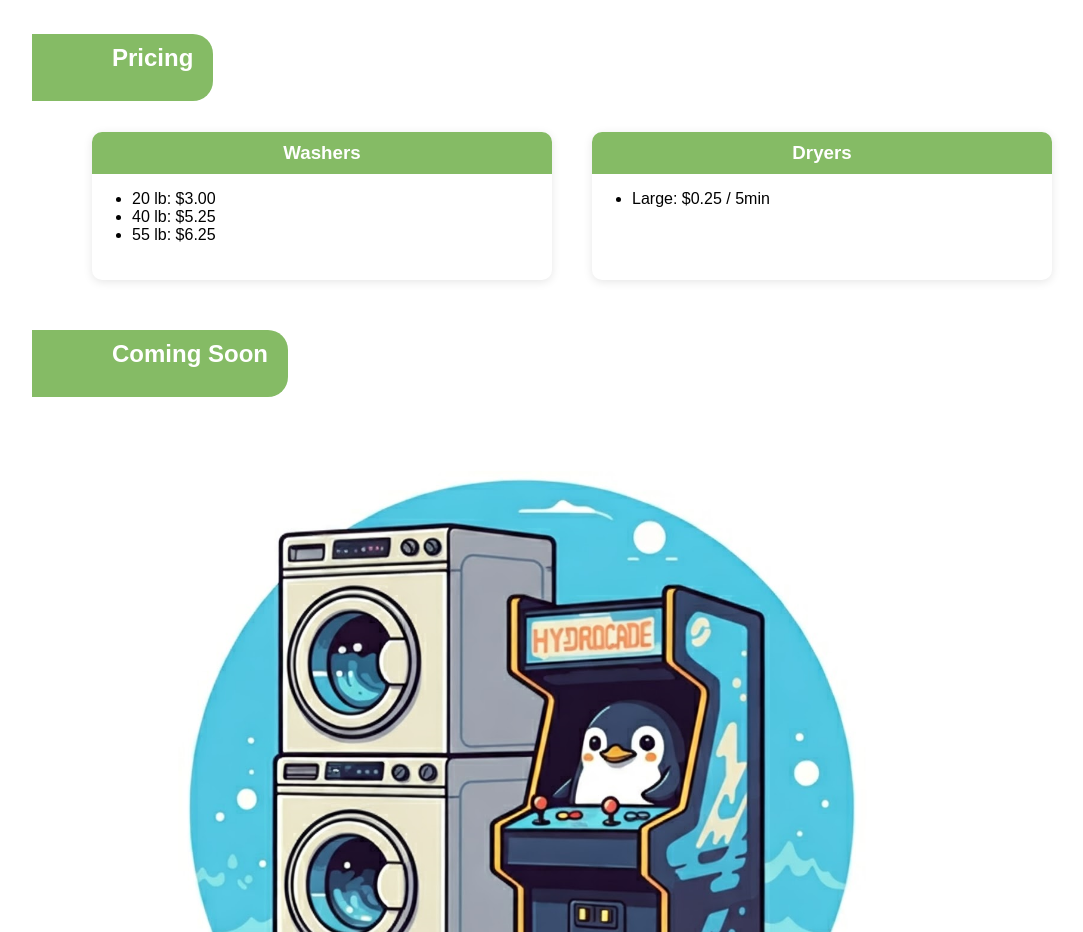
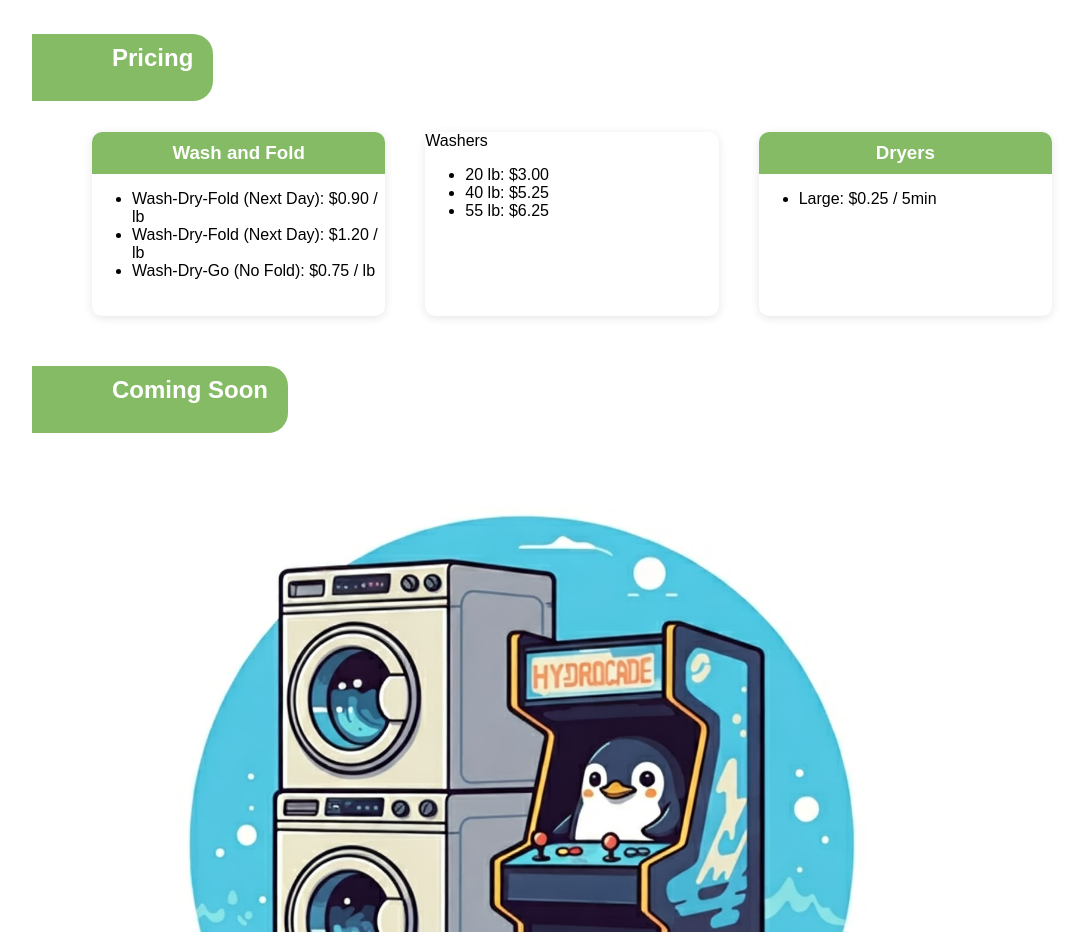
Before and after one commit to Hydrocade/hydrocade.github.io, a plain HTML site: page index.html in a window 1280 px wide. Shown: the part 980-1912 px from the top of the page, without its empty margins (68-1151 px from the left). Drawn offline with Linux system fonts and the light colour scheme.

Commit message:
Added wash and fold prices

```diff
--- a/index.html
+++ b/index.html
@@ -109,7 +109,17 @@
     <div class="container">
       <h2>Pricing</h2>
       <div class="pricing-row">
+
         <div class="pricing-panel">
+          <h3 class="title">Wash and Fold</h3>
+          <ul>
+            <li>Wash-Dry-Fold (Next Day): $0.90 / lb</li>
+            <li>Wash-Dry-Fold (Next Day): $1.20 / lb</li>
+            <li>Wash-Dry-Go (No Fold): $0.75 / lb</li>
+          </ul>
+        </div>
+
+        <div class="pricing-panel"
           <h3 class="title">Washers</h3>
           <ul>
             <li>20 lb: $3.00</li>
@@ -124,6 +134,7 @@
             <li>Large: $0.25 / 5min</li>
           </ul>
         </div>
+
       </div>
     </div>
   </section>
```
